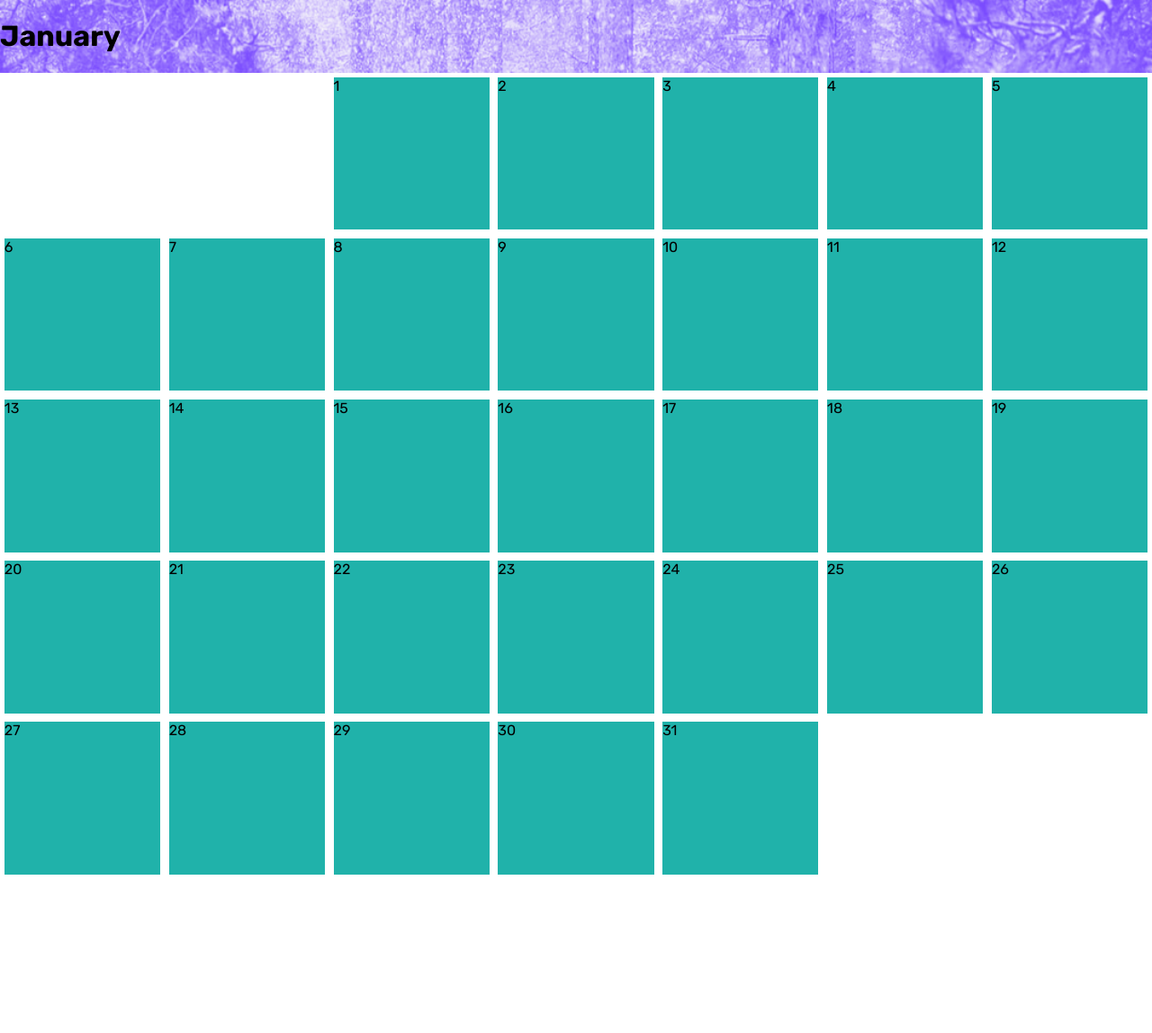
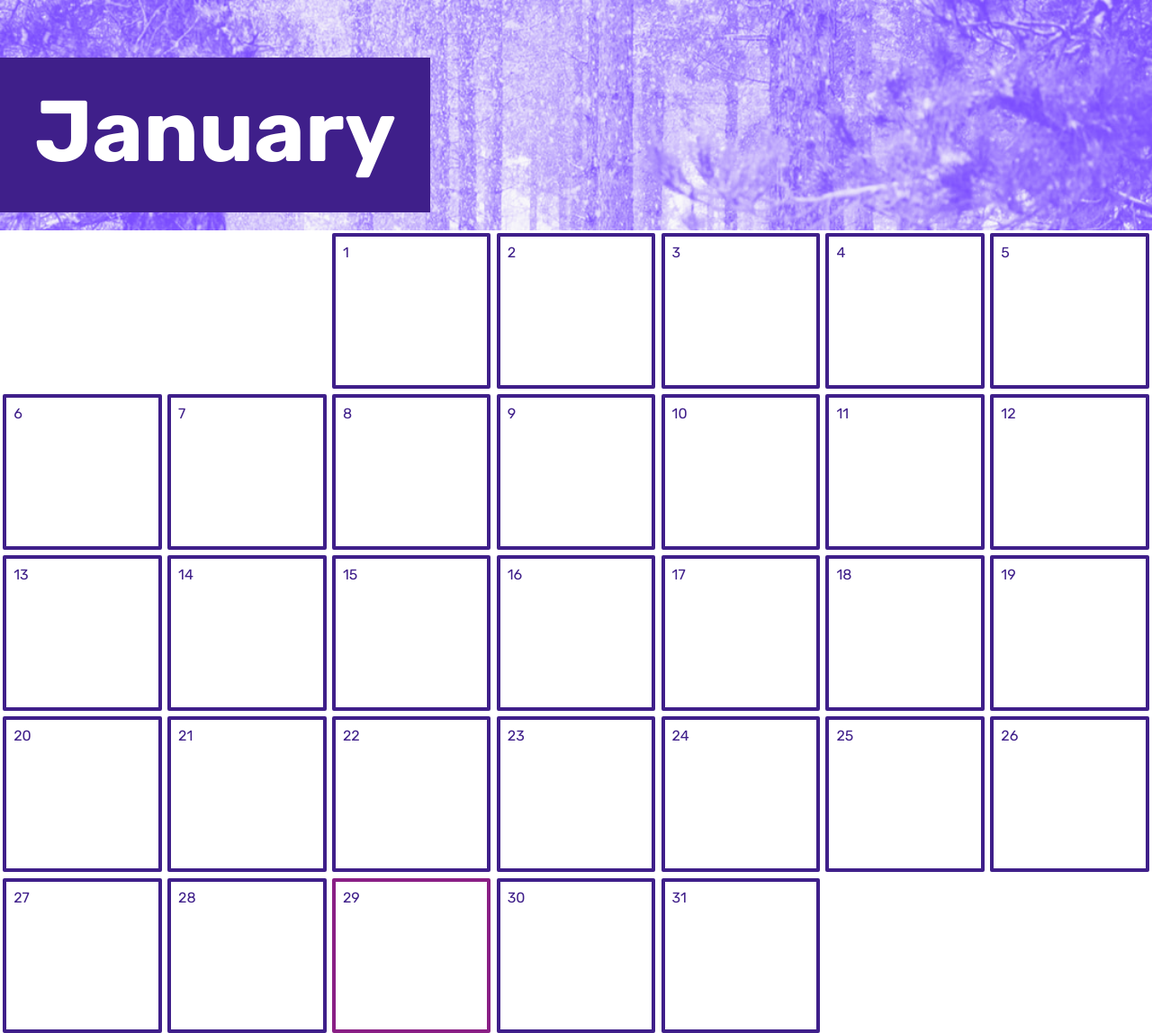
Before and after one commit to bence002/calendar_2020, a plain HTML site: page index.html in a window 1280 px wide. Shown: the whole page at 90% size. Before the commit the page ends 972 px from the top, so only its background shows below. Drawn offline with Linux system fonts and the light colour scheme.

Commit message:
Styled days and calendar title

```diff
--- a/index.html
+++ b/index.html
@@ -43,7 +43,7 @@
         <div class="day">26</div>
         <div class="day">27</div>
         <div class="day">28</div>
-        <div class="day">29</div>
+        <div class="day day-29">29</div>
         <div class="day">30</div>
         <div class="day">31</div>
     </main>
--- a/style.css
+++ b/style.css
@@ -16,8 +16,13 @@ body, html, div, main, header {
 }
 
 .day {
-    background-color: lightseagreen;
-    margin: 0.3em;
+    background-color: #fff;
+    border: solid 0.3em #3f1f8a;
+    margin: 0.2em;
+    border-radius: 2px;
+    padding: 0.5em;
+    font-style: bold;
+    color: #3f1f8a;
 }
 
 .calendar-header{
@@ -38,4 +43,16 @@ body, html, div, main, header {
 
 .calendar-title {
     /* Watch out to have the flexbox in the CONTAINER! */
+    font-size: 6em;
+    background-color: #3f1f8a;
+    color: #fff;
+    /* margin-left: 0.3em; */
+    margin-bottom: 0.2em;
+    padding: 0.2em 0.4em;
+    line-height: 1.3;
+    border-bottom: solid 0.1em #3f1f8a;
 }
+
+.day-29 {
+    border: solid 0.3em #8a1f85;
+}
```
